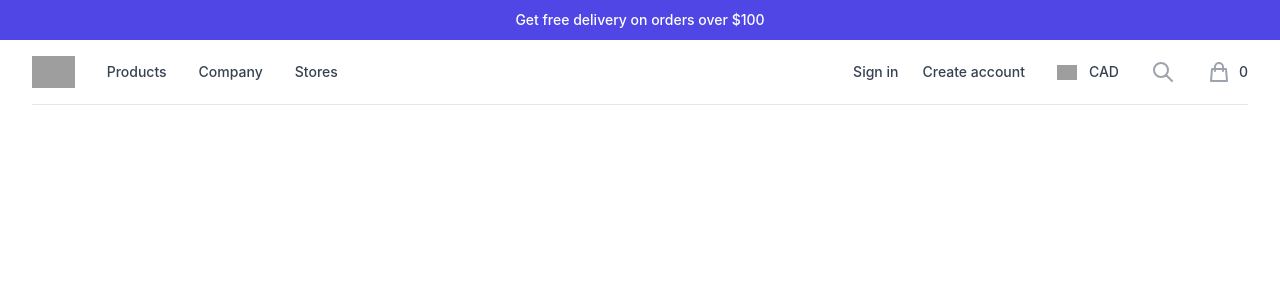
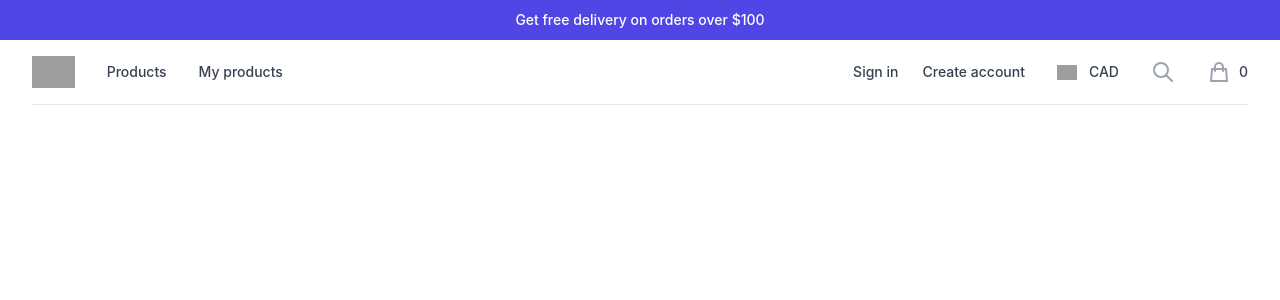
Before and after one commit to MatheusNattan365/e-commerce, a Next.js app: page /main in a window 1280 px wide. Shown: the top 300 px of the page. Built offline with nearby package versions, Linux system fonts and the light colour scheme; grey boxes are pictures that could not be loaded.

Commit message:
improvement into main page

```diff
--- a/src/pages/main.tsx
+++ b/src/pages/main.tsx
@@ -8,6 +8,7 @@ import Link from "next/link";
 import React, { Fragment, MouseEvent, useContext, useState } from "react";
 import AddProductModal from "../common/components/Modal";
 import { Context } from "../context/main";
+import { getAllMyProducts, getAllProducts } from "../services/Products";
 
 export interface User {
     email: string;
@@ -18,255 +19,11 @@ const navigation = {
         {
             id: "products",
             name: "Products",
-            featured: [
-                {
-                    name: "New Arrivals",
-                    href: "#",
-                    imageSrc:
-                        "https://tailwindui.com/img/ecommerce-images/product-page-04-detail-product-shot-01.jpg",
-                    imageAlt:
-                        "Drawstring top with elastic loop closure and textured interior padding.",
-                },
-                {
-                    name: "Artwork Tees",
-                    href: "#",
-                    imageSrc:
-                        "https://tailwindui.com/img/ecommerce-images/category-page-02-image-card-06.jpg",
-                    imageAlt:
-                        "Three shirts in gray, white, and blue arranged on table with same line drawing of hands and shapes overlapping on front of shirt.",
-                },
-                {
-                    name: "New Arrivals",
-                    href: "#",
-                    imageSrc:
-                        "https://tailwindui.com/img/ecommerce-images/product-page-04-detail-product-shot-01.jpg",
-                    imageAlt:
-                        "Drawstring top with elastic loop closure and textured interior padding.",
-                },
-                {
-                    name: "Artwork Tees",
-                    href: "#",
-                    imageSrc:
-                        "https://tailwindui.com/img/ecommerce-images/category-page-02-image-card-06.jpg",
-                    imageAlt:
-                        "Three shirts in gray, white, and blue arranged on table with same line drawing of hands and shapes overlapping on front of shirt.",
-                },
-                {
-                    name: "New Arrivals",
-                    href: "#",
-                    imageSrc:
-                        "https://tailwindui.com/img/ecommerce-images/product-page-04-detail-product-shot-01.jpg",
-                    imageAlt:
-                        "Drawstring top with elastic loop closure and textured interior padding.",
-                },
-                {
-                    name: "Artwork Tees",
-                    href: "#",
-                    imageSrc:
-                        "https://tailwindui.com/img/ecommerce-images/category-page-02-image-card-06.jpg",
-                    imageAlt:
-                        "Three shirts in gray, white, and blue arranged on table with same line drawing of hands and shapes overlapping on front of shirt.",
-                },
-                {
-                    name: "New Arrivals",
-                    href: "#",
-                    imageSrc:
-                        "https://tailwindui.com/img/ecommerce-images/product-page-04-detail-product-shot-01.jpg",
-                    imageAlt:
-                        "Drawstring top with elastic loop closure and textured interior padding.",
-                },
-                {
-                    name: "Artwork Tees",
-                    href: "#",
-                    imageSrc:
-                        "https://tailwindui.com/img/ecommerce-images/category-page-02-image-card-06.jpg",
-                    imageAlt:
-                        "Three shirts in gray, white, and blue arranged on table with same line drawing of hands and shapes overlapping on front of shirt.",
-                },
-                {
-                    name: "New Arrivals",
-                    href: "#",
-                    imageSrc:
-                        "https://tailwindui.com/img/ecommerce-images/product-page-04-detail-product-shot-01.jpg",
-                    imageAlt:
-                        "Drawstring top with elastic loop closure and textured interior padding.",
-                },
-                {
-                    name: "Artwork Tees",
-                    href: "#",
-                    imageSrc:
-                        "https://tailwindui.com/img/ecommerce-images/category-page-02-image-card-06.jpg",
-                    imageAlt:
-                        "Three shirts in gray, white, and blue arranged on table with same line drawing of hands and shapes overlapping on front of shirt.",
-                },
-                {
-                    name: "New Arrivals",
-                    href: "#",
-                    imageSrc:
-                        "https://tailwindui.com/img/ecommerce-images/product-page-04-detail-product-shot-01.jpg",
-                    imageAlt:
-                        "Drawstring top with elastic loop closure and textured interior padding.",
-                },
-                {
-                    name: "Artwork Tees",
-                    href: "#",
-                    imageSrc:
-                        "https://tailwindui.com/img/ecommerce-images/category-page-02-image-card-06.jpg",
-                    imageAlt:
-                        "Three shirts in gray, white, and blue arranged on table with same line drawing of hands and shapes overlapping on front of shirt.",
-                },
-                {
-                    name: "New Arrivals",
-                    href: "#",
-                    imageSrc:
-                        "https://tailwindui.com/img/ecommerce-images/product-page-04-detail-product-shot-01.jpg",
-                    imageAlt:
-                        "Drawstring top with elastic loop closure and textured interior padding.",
-                },
-                {
-                    name: "Artwork Tees",
-                    href: "#",
-                    imageSrc:
-                        "https://tailwindui.com/img/ecommerce-images/category-page-02-image-card-06.jpg",
-                    imageAlt:
-                        "Three shirts in gray, white, and blue arranged on table with same line drawing of hands and shapes overlapping on front of shirt.",
-                },
-                {
-                    name: "New Arrivals",
-                    href: "#",
-                    imageSrc:
-                        "https://tailwindui.com/img/ecommerce-images/product-page-04-detail-product-shot-01.jpg",
-                    imageAlt:
-                        "Drawstring top with elastic loop closure and textured interior padding.",
-                },
-                {
-                    name: "Artwork Tees",
-                    href: "#",
-                    imageSrc:
-                        "https://tailwindui.com/img/ecommerce-images/category-page-02-image-card-06.jpg",
-                    imageAlt:
-                        "Three shirts in gray, white, and blue arranged on table with same line drawing of hands and shapes overlapping on front of shirt.",
-                },
-                {
-                    name: "New Arrivals",
-                    href: "#",
-                    imageSrc:
-                        "https://tailwindui.com/img/ecommerce-images/product-page-04-detail-product-shot-01.jpg",
-                    imageAlt:
-                        "Drawstring top with elastic loop closure and textured interior padding.",
-                },
-                {
-                    name: "Artwork Tees",
-                    href: "#",
-                    imageSrc:
-                        "https://tailwindui.com/img/ecommerce-images/category-page-02-image-card-06.jpg",
-                    imageAlt:
-                        "Three shirts in gray, white, and blue arranged on table with same line drawing of hands and shapes overlapping on front of shirt.",
-                },
-            ],
-            products: [
-                {
-                    id: 1,
-                    name: "Wine - Sawmill Creek Autumn",
-                    description: "Other recurrent atlantoaxial dislocation",
-                    price: 17.75,
-                    thumbnailUrls: [
-                        `https://source.unsplash.com/random/300x300`,
-                    ],
-                },
-                {
-                    id: 2,
-                    name: "Beef Flat Iron Steak",
-                    description:
-                        "Superficial frostbite of unspecified hand, initial encounter",
-                    price: 49.71,
-                    thumbnailUrls: [
-                        "https://source.unsplash.com/random/300x300",
-                    ],
-                },
-                {
-                    id: 3,
-                    name: "Rolled Oats",
-                    description: "Acute viral hepatitis, unspecified",
-                    price: 32.69,
-                    thumbnailUrls: [
-                        "https://source.unsplash.com/random/300x300",
-                    ],
-                },
-                {
-                    id: 4,
-                    name: "Country Roll",
-                    description:
-                        "Stress fracture, unspecified hand, init encntr for fracture",
-                    price: 52.34,
-                    thumbnailUrls: [
-                        "https://source.unsplash.com/random/300x300",
-                    ],
-                },
-                {
-                    id: 5,
-                    name: "Bread Foccacia Whole",
-                    description:
-                        "2-part disp fx of surgical neck of right humerus, sequela",
-                    price: 54.35,
-                    thumbnailUrls: [
-                        "https://source.unsplash.com/random/300x300",
-                    ],
-                },
-                {
-                    id: 6,
-                    name: "Onions - Cippolini",
-                    description:
-                        "Melanocytic nevi of ear and external auricular canal",
-                    price: 97.11,
-                    thumbnailUrls: [
-                        "https://source.unsplash.com/random/300x300",
-                    ],
-                },
-                {
-                    id: 7,
-                    name: "Relish",
-                    description: "Disorder of ligament, unspecified shoulder",
-                    price: 47.56,
-                    thumbnailUrls: [
-                        "https://source.unsplash.com/random/300x300",
-                    ],
-                },
-                {
-                    id: 8,
-                    name: "Wine - Marlbourough Sauv Blanc",
-                    description: "Adverse effect of stimulant laxatives",
-                    price: 84.49,
-                    thumbnailUrls: [
-                        "https://source.unsplash.com/random/300x300",
-                    ],
-                },
-                {
-                    id: 9,
-                    name: "Lobster - Canned Premium",
-                    description: "Macular keratitis",
-                    price: 26.63,
-                    thumbnailUrls: [
-                        "https://source.unsplash.com/random/300x300",
-                    ],
-                },
-                {
-                    id: 10,
-                    name: "Southern Comfort",
-                    description:
-                        "Abrasion of right index finger, subsequent encounter",
-                    price: 40.04,
-                    thumbnailUrls: [
-                        "https://source.unsplash.com/random/300x300",
-                    ],
-                },
-            ],
-            sections: [],
         },
-    ],
-    pages: [
-        { name: "Company", href: "#" },
-        { name: "Stores", href: "#" },
+        {
+            id: "myProducts",
+            name: "My products",
+        },
     ],
 };
 
@@ -285,14 +42,9 @@ const Main = () => {
     const [open, setOpen] = useState(true);
     const [openModal, setOpenModal] = useState(false);
     const [products, setProducts] = useContext(Context);
-
     const [user, setUser] = useState<User>({
         email: "",
     });
-
-    React.useEffect(() => {
-        hasUser();
-    }, []);
 
     const hasUser = () => {
         const user = JSON.parse(
@@ -305,9 +57,51 @@ const Main = () => {
         localStorage.clear();
         setUser({ email: "" });
     };
+
     const openAddProductModal = (event: MouseEvent<Element>): void => {
         setOpenModal(true);
     };
+
+    const isObject = (param: any): boolean => {
+        if (typeof param === "object") return true;
+
+        return false;
+    };
+
+    const showAllProducts = async () => {
+        const result = await getAllProducts();
+
+        if (isObject(result)) {
+            setProducts(result as Product[]);
+        }
+    };
+
+    const showOnlyMyProducts = async (): Promise<void> => {
+        const result = await getAllMyProducts();
+
+        if (isObject(result)) {
+            setProducts(result as Product[]);
+        }
+    };
+
+    const handleSelectedCategory = (name: string): void => {
+        switch (name) {
+            case "Products":
+                showAllProducts();
+                return;
+            case "My products":
+                showOnlyMyProducts();
+                return;
+
+            default:
+                return;
+        }
+    };
+
+    React.useEffect(() => {
+        hasUser();
+    }, []);
+
     return (
         <div className="bg-white">
             <AddProductModal
@@ -355,7 +149,7 @@ const Main = () => {
                                 <div className="h-full flex space-x-8">
                                     {navigation.categories.map((category) => (
                                         <Popover
-                                            key={category.name + category.id}
+                                            key={category.name}
                                             className="flex active"
                                         >
                                             {({ open }) => (
@@ -368,6 +162,11 @@ const Main = () => {
                                                                     : "border-transparent text-gray-700 hover:text-gray-800",
                                                                 "relative z-10 flex items-center transition-colors ease-out duration-200 text-sm font-medium border-b-2 -mb-px pt-px"
                                                             )}
+                                                            onClick={() =>
+                                                                handleSelectedCategory(
+                                                                    category.name
+                                                                )
+                                                            }
                                                         >
                                                             {category.name}
                                                         </Popover.Button>
@@ -388,21 +187,77 @@ const Main = () => {
                                                                 className="absolute inset-0 top-1/2 bg-white shadow"
                                                                 aria-hidden="true"
                                                             />
+
+                                                            <div className="relative bg-slate-50">
+                                                                <div className="max-w-7xl mx-auto px-8">
+                                                                    <div className="grid grid-cols-1 py-16">
+                                                                        <div className="grid grid-cols-3 gap-x-8 ">
+                                                                            {products.map(
+                                                                                (
+                                                                                    item
+                                                                                ) => (
+                                                                                    <div
+                                                                                        key={
+                                                                                            item.name +
+                                                                                            item.id
+                                                                                        }
+                                                                                        className="group relative text-base sm:text-sm mb-4"
+                                                                                    >
+                                                                                        <div className="aspect-w-1 aspect-h-1 rounded-lg bg-gray-100 overflow-hidden group-hover:opacity-75">
+                                                                                            <img
+                                                                                                src={
+                                                                                                    item
+                                                                                                        .thumbnailUrls[0]
+                                                                                                }
+                                                                                                alt={
+                                                                                                    "item.imageAlt"
+                                                                                                }
+                                                                                                className="object-center object-cover"
+                                                                                            />
+                                                                                        </div>
+                                                                                        <a
+                                                                                            href={
+                                                                                                "#"
+                                                                                            }
+                                                                                            className="mt-6 block font-medium text-gray-900"
+                                                                                        >
+                                                                                            <span
+                                                                                                className="absolute z-10 inset-0"
+                                                                                                aria-hidden="true"
+                                                                                            />
+                                                                                            {
+                                                                                                item.name
+                                                                                            }
+                                                                                        </a>
+                                                                                        <p
+                                                                                            aria-hidden="true"
+                                                                                            className="mt-1"
+                                                                                        >
+                                                                                            Price:
+                                                                                            $
+                                                                                            {
+                                                                                                item.price
+                                                                                            }
+                                                                                        </p>
+                                                                                        <p
+                                                                                            aria-hidden="true"
+                                                                                            className="mt-1"
+                                                                                        >
+                                                                                            Shop
+                                                                                            now
+                                                                                        </p>
+                                                                                    </div>
+                                                                                )
+                                                                            )}
+                                                                        </div>
+                                                                    </div>
+                                                                </div>
+                                                            </div>
                                                         </Popover.Panel>
                                                     </Transition>
                                                 </>
                                             )}
                                         </Popover>
-                                    ))}
-
-                                    {navigation.pages.map((page) => (
-                                        <a
-                                            key={page.name + page.href}
-                                            href={page.href}
-                                            className="flex items-center text-sm font-medium text-gray-700 hover:text-gray-800"
-                                        >
-                                            {page.name}
-                                        </a>
                                     ))}
                                 </div>
                             </Popover.Group>
@@ -509,45 +364,6 @@ const Main = () => {
                     </div>
                 </nav>
             </header>
-
-            <div className="relative bg-white">
-                <div className="max-w-7xl mx-auto px-8">
-                    <div className="grid grid-cols-1 py-16">
-                        <div className="grid grid-cols-3 gap-x-8 ">
-                            {products.map((item) => (
-                                <div
-                                    key={item.name + item.id}
-                                    className="group relative text-base sm:text-sm mb-4"
-                                >
-                                    <div className="aspect-w-1 aspect-h-1 rounded-lg bg-gray-100 overflow-hidden group-hover:opacity-75">
-                                        <img
-                                            src={item.thumbnailUrls[0]}
-                                            alt={"item.imageAlt"}
-                                            className="object-center object-cover"
-                                        />
-                                    </div>
-                                    <a
-                                        href={"#"}
-                                        className="mt-6 block font-medium text-gray-900"
-                                    >
-                                        <span
-                                            className="absolute z-10 inset-0"
-                                            aria-hidden="true"
-                                        />
-                                        {item.name}
-                                    </a>
-                                    <p aria-hidden="true" className="mt-1">
-                                        Price: ${item.price}
-                                    </p>
-                                    <p aria-hidden="true" className="mt-1">
-                                        Shop now
-                                    </p>
-                                </div>
-                            ))}
-                        </div>
-                    </div>
-                </div>
-            </div>
         </div>
     );
 };
```
Also changed, not shown: src/context/main.tsx (+1 -10 lines), src/services/Products.ts (+16 -0 lines).
